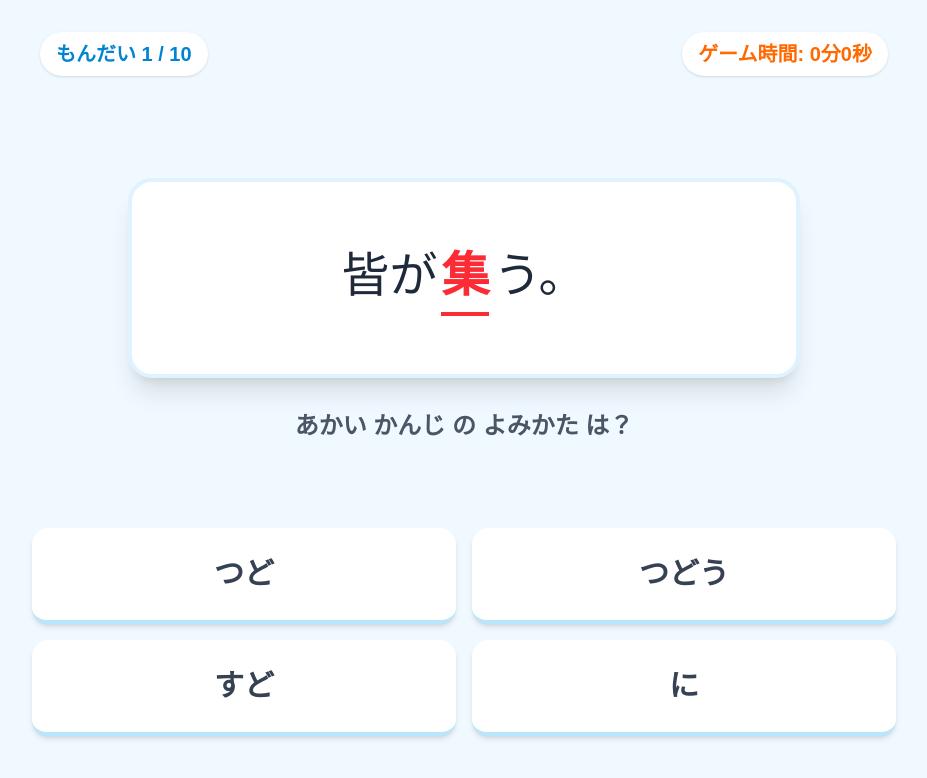
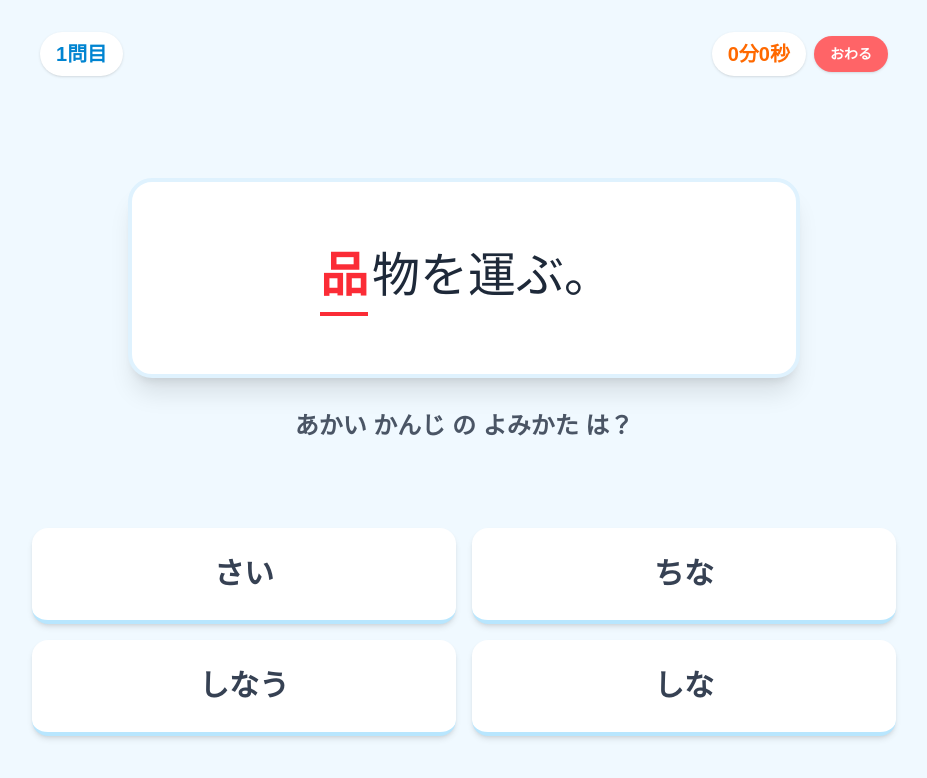
Before and after one commit to komatada/kanji-app, a Next.js app: page / in a window 1280 px wide. Both pictures are taken after a click on the button "スタート". Shown: the top 778 px of the page, without its empty margins (176-1103 px from the left). Built offline with nearby package versions, Linux system fonts and the light colour scheme; a web font is replaced by a local one.

Commit message:
Implement Endless Mode and add missing Kanji (Tou/Yaku)

```diff
--- a/src/app/page.tsx
+++ b/src/app/page.tsx
@@ -18,6 +18,7 @@ export default function Home() {
     startGame,
     answerQuestion,
     nextQuestion,
+    endGame,
   } = useQuiz();
 
   const { playCorrect, playIncorrect, playClick } = useGameSound();
@@ -83,6 +84,7 @@ export default function Home() {
           totalNumber={totalQuestions}
           gameTime={gameTime}
           onAnswer={handleAnswer}
+          onEndGame={endGame}
           isProcessing={feedbackState.show}
         />
       )}
--- a/src/components/QuizScreen.tsx
+++ b/src/components/QuizScreen.tsx
@@ -10,6 +10,7 @@ interface QuizScreenProps {
     totalNumber: number;
     gameTime: number;
     onAnswer: (reading: string) => void;
+    onEndGame: () => void; // New prop
     isProcessing: boolean; // Disable input while showing feedback
 }
 
@@ -25,6 +26,7 @@ export function QuizScreen({
     totalNumber,
     gameTime,
     onAnswer,
+    onEndGame,
     isProcessing
 }: QuizScreenProps) {
     // Local state to show selected button styling if needed,
@@ -42,11 +44,22 @@ export function QuizScreen({
         <div className="flex flex-col h-screen  bg-[#F0F9FF] p-4 max-w-4xl mx-auto">
             {/* Header */}
             <div className="flex justify-between items-center py-4 px-2">
-                <div className="text-xl font-bold text-sky-600 bg-white px-4 py-2 rounded-full shadow-sm">
-                    もんだい {currentNumber} / {totalNumber}
+                <div className="flex items-center space-x-2">
+                    <div className="text-xl font-bold text-sky-600 bg-white px-4 py-2 rounded-full shadow-sm">
+                        {currentNumber}問目
+                    </div>
                 </div>
-                <div className="text-xl font-bold text-orange-500 bg-white px-4 py-2 rounded-full shadow-sm">
-                    ゲーム時間: {formatTime(gameTime)}
+
+                <div className="flex items-center space-x-2">
+                    <div className="text-xl font-bold text-orange-500 bg-white px-4 py-2 rounded-full shadow-sm">
+                        {formatTime(gameTime)}
+                    </div>
+                    <button
+                        onClick={onEndGame}
+                        className="bg-red-400 hover:bg-red-500 text-white font-bold py-2 px-4 rounded-full shadow-sm transition-colors text-sm"
+                    >
+                        おわる
+                    </button>
                 </div>
             </div>
 
--- a/src/data/kanji_v2.ts
+++ b/src/data/kanji_v2.ts
@@ -1722,5 +1722,23 @@ export const KANJI_DATA_V2: KanjiEntry[] = [
             { type: "kun", reading: "お", sentence: "朝六時に[起]きる。" },
             { type: "on", reading: "き", sentence: "床から[起]床する。" }
         ]
+    },
+    {
+        id: "193",
+        character: "等",
+        readings: [
+            { type: "on", reading: "とう", sentence: "平[等]に分ける。" },
+            { type: "on", reading: "どう", sentence: "平[等]（へいどう）。" }, // Wait, 平等 is usually 'byoudou', but reading is 'dou'.
+            { type: "kun", reading: "ひと", sentence: "[等]しい。" }
+        ]
+    },
+    {
+        id: "194",
+        character: "薬",
+        readings: [
+            { type: "kun", reading: "くすり", sentence: "[薬]を飲む。" },
+            { type: "on", reading: "やく", sentence: "[薬]局へ行く。" },
+            { type: "on", reading: "やっ", sentence: "[薬]局（やっきょく）。" }
+        ]
     }
 ];
--- a/src/hooks/useQuiz.ts
+++ b/src/hooks/useQuiz.ts
@@ -63,12 +63,21 @@ export function useQuiz() {
     }, [questions, currentQuestionIndex]);
 
     const nextQuestion = useCallback(() => {
-        if (currentQuestionIndex < questions.length - 1) {
-            setCurrentQuestionIndex((prev) => prev + 1);
-        } else {
-            setGameState("RESULT");
+        // Endless Mode: Check if we need to generate more questions
+        // If we make it to the last few questions, generate more!
+        const remaining = questions.length - 1 - currentQuestionIndex;
+        if (remaining < 3) {
+            const moreQuestions = generateQuizQuestions(KANJI_DATA_V2, 10);
+            setQuestions(prev => [...prev, ...moreQuestions]);
         }
+
+        setCurrentQuestionIndex((prev) => prev + 1);
+        // Never setGameState("RESULT") automatically in endless mode
     }, [currentQuestionIndex, questions.length]);
+
+    const endGame = useCallback(() => {
+        setGameState("RESULT");
+    }, []);
 
     const currentQuestion = questions[currentQuestionIndex];
 
@@ -82,5 +91,6 @@ export function useQuiz() {
         startGame,
         answerQuestion,
         nextQuestion,
+        endGame, // New function to manually finish the game
     };
 }
```
